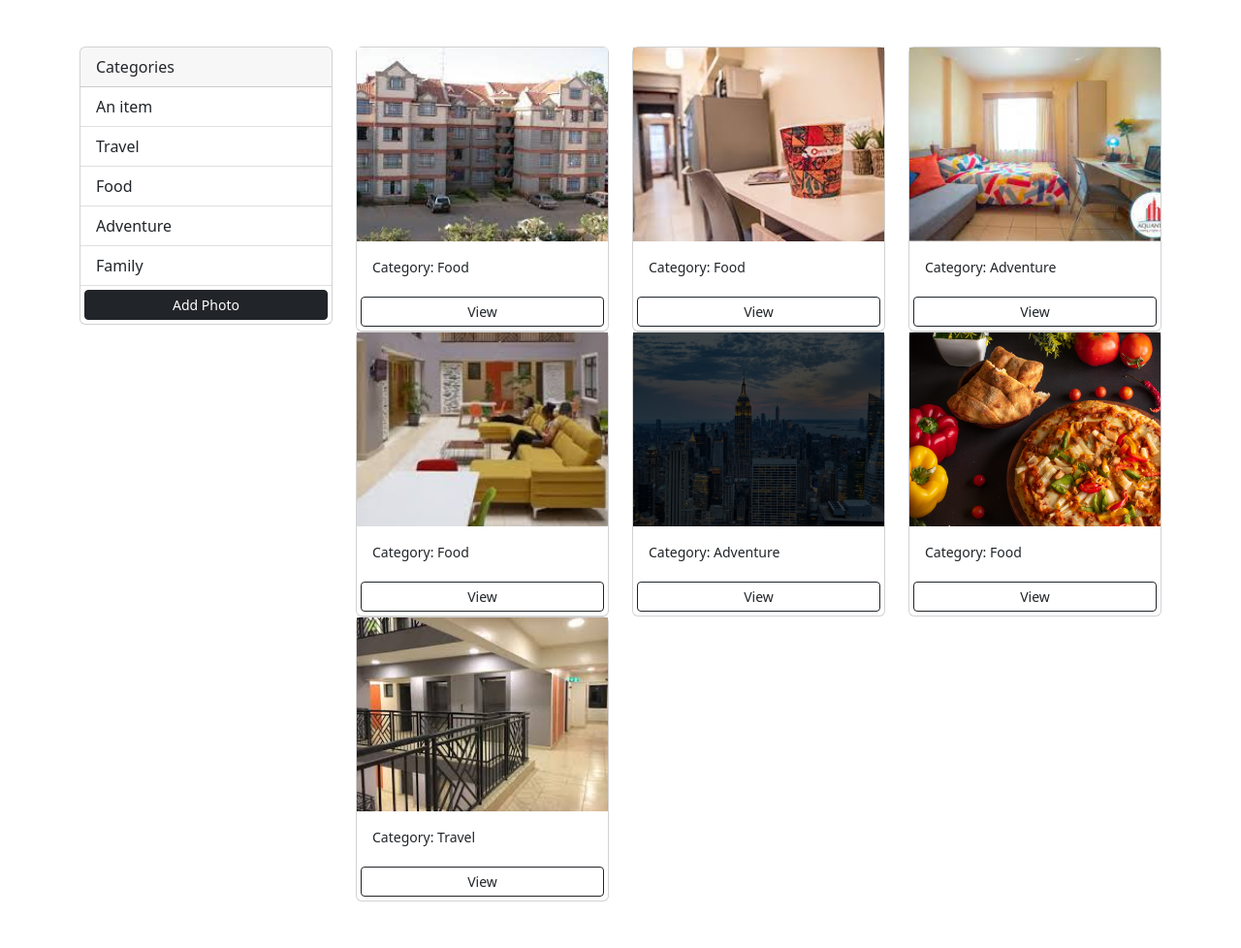
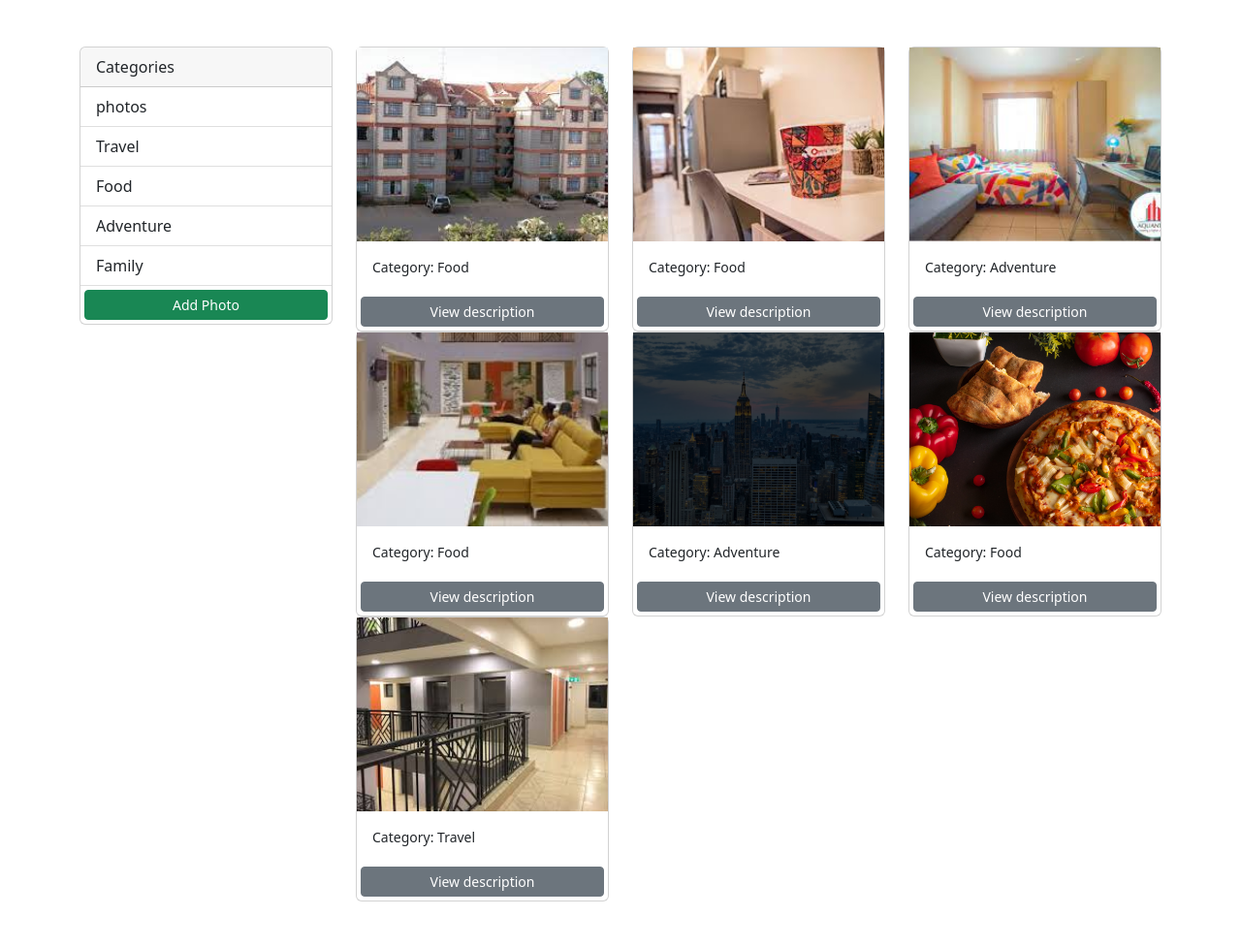
Before and after one commit to bethnduta/Cloud-Sound-Gallery, a Django app: page / in a window 1280 px wide. Shown: the whole page at 97% size. Run offline with Django 4.2, Linux system fonts and the light colour scheme; data comes from the database, SQL or seed files in the repository.

Commit message:
made changes on the images

```diff
--- a/photos/templates/photos/gallery.html
+++ b/photos/templates/photos/gallery.html
@@ -24,11 +24,11 @@
                         Categories
                     </div>
                     <ul class="list-group list-group-flush">
-                      <li class="list-group-item">An item</li>
+                      <li class="list-group-item">photos</li>
                       {% for category in categories %}
                       <li class="list-group-item">{{category.name}}</li>
                       {% endfor %}
-                      <a href="{%url 'add' %}" class="btn btn-block btn-dark btn-sm m-1">Add Photo</a>
+                      <a href="{%url 'add' %}" class="btn btn-block btn-success btn-sm m-1">Add Photo</a>
 
                     </ul>
                   </div>
@@ -42,7 +42,7 @@
                             <div class="card-body">
                               <small>Category: {{photo.category.name}}</small>
                             </div>
-                            <a href="{% url 'photo' photo.id %}" class="btn btn-outline-dark btn-sm m-1">View</a>
+                            <a href="{% url 'photo' photo.id %}" class="btn btn-secondary btn-sm m-1">View description</a>
                     </div>
                       </div>
                       {% empty %}
```
